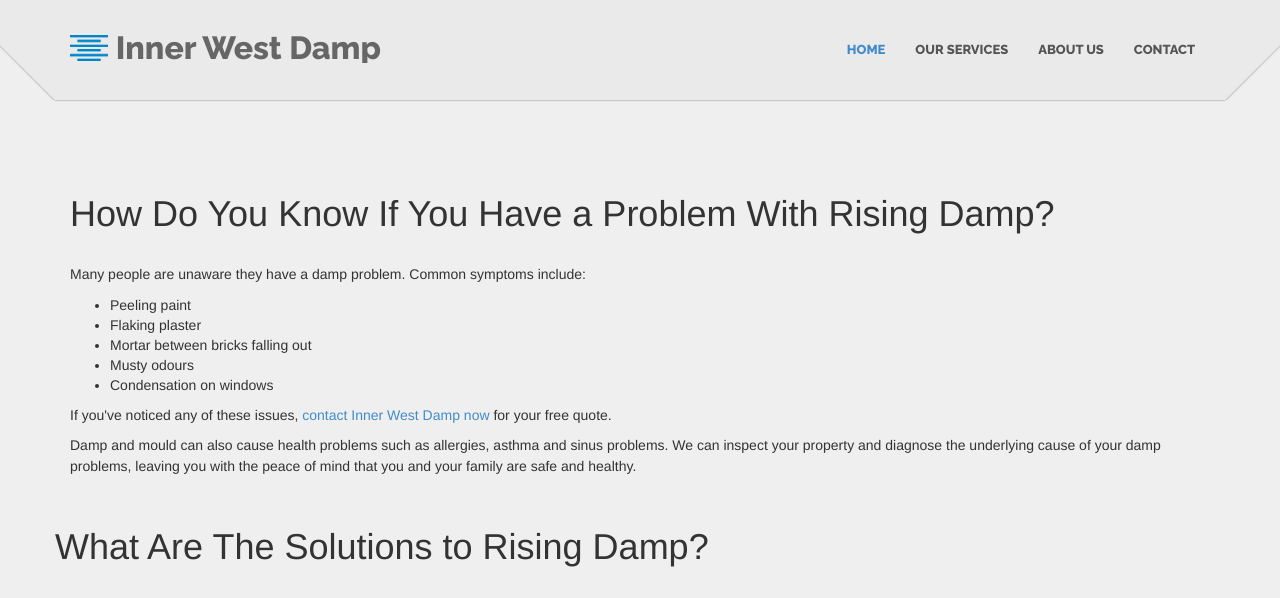
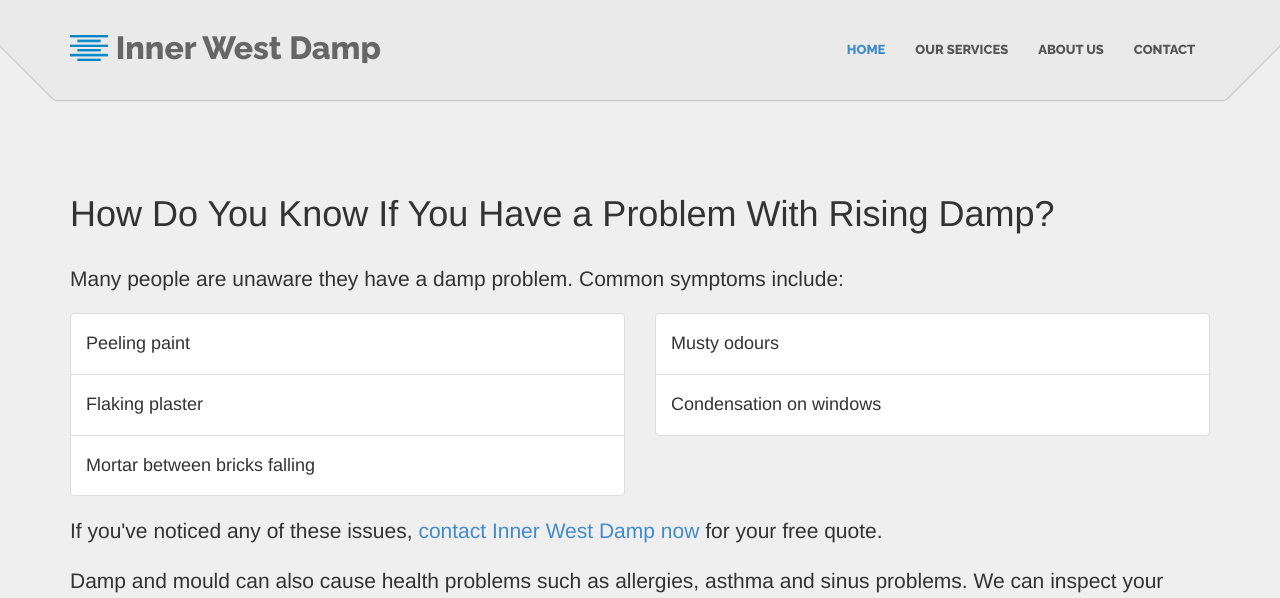
Before and after one commit to innerwestdamp/innerwestdamp.github.io, a Jekyll site: the page built from services.html, in a window 1280 px wide and 1400 px high. Shown: the top 598 px of the window. Built offline with Jekyll 4.4.1, drawn with Linux system fonts in a browser that asks for light colours; nearby versions of some CDN libraries; some of the changed text lies outside the part shown.

Commit message:
added panels to the service page

```diff
--- a/index.html
+++ b/index.html
@@ -1,5 +1,7 @@
 ---
 layout: homepage
+meta_keywords:
+meta_description:
 ---
 
 <div class="container triangles-of-section">
--- a/services.html
+++ b/services.html
@@ -15,53 +15,88 @@
       <div class="row">
           <div class="col-sm-12 col-md-12">
             <h1>How Do You Know If You Have a Problem With Rising Damp?</h1><br>
-            <p>Many people are unaware they have a damp problem.  Common symptoms include:
-              <ul>
-                <li>Peeling paint</li>
-                <li>Flaking plaster</li>
-                <li>Mortar between bricks falling out</li>
-                <li>Musty odours</li>
-                <li>Condensation on windows</li>
+            <p class="lead">Many people are unaware they have a damp problem.  Common symptoms include: </p>
+          </div>
+            <div class="col-sm-12 col-md-6">
+              <ul class="list-group">
+                <li class="list-group-item">
+                  <h4>Peeling paint</h4>
+                </li>
+                <li class="list-group-item">
+                  <h4>Flaking plaster</h4>
+                </li>
+                <li class="list-group-item">
+                  <h4>Mortar between bricks falling<h4>
+                </li>
               </ul>
+            </div>
+            <div class="col-sm-12 col-md-6">
+              <ul class="list-group">
+                <li class="list-group-item">
+                  <h4>Musty odours</h4>
+                </li>
+                <li class="list-group-item">
+                  <h4>Condensation on windows</h4>
+                </li>
+              </ul>
+            </div>
+          <div class="col-sm-12 col-md-12">
+            <p class="lead">
               If you've noticed any of these issues, <a href="/contact" target="_blank">contact Inner West Damp now</a> for your free quote.
             </p>
-            <p>Damp and mould can also cause health problems such as allergies, asthma and sinus problems.  We can inspect your property and diagnose the underlying cause of your damp problems, leaving you with the peace of mind that you and your family are safe and healthy.
+            <p class="lead">Damp and mould can also cause health problems such as allergies, asthma and sinus problems.  We can inspect your property and diagnose the underlying cause of your damp problems, leaving you with the peace of mind that you and your family are safe and healthy.
             </p>
 
           </div>
       </div>
       <div class="row"><br>
+
         <h1>What Are The Solutions to Rising Damp?</h1><br>
-      <p>There are two ways to combat damp problems.  Stop the damp from rising, and/or increase ventilation.</p>
-         <div class="col-sm-12 col-md-4 horizontal_teaser_left">
-              <h3>Stop Rising Damp with Dryzone</h3>
+
+        <div class="col-sm-12 col-md-6 horizontal_teaser_left">
+          <div class="panel panel-primary">
+            <div class="panel-heading">
+              <h3 class="panel-title">Stop the damp from Rising</h3>
+            </div>
+            <div class="panel-body">
               <p>We are the only installer of Dryzone in Sydney's Inner West.</p>
               <p>Dryzone is the best selling rising salt damp solution in the world.  It offers a higher degree of protection against rising damp than traditional chemical solutions.  Dryzone is safe, environmentally friendly and offers excellent value.    </p>
-              <p>Still want to know more about Dryzone?  (We don't blame you, it's pretty interesting!)  Check out the video below.  We'll wait here.  </p>
-         </div>
-         <div class="col-sm-12 col-md-8 horizontal_teaser_right">
-            <iframe width="898px" height="355" frameborder="0" allowfullscreen="" src="http://www.youtube.com/embed/videoseries?list=PLel4TuM8vQSBsonTeJgkpnb3c_GwlIJl9&amp;hl=en_US&amp;rel=0&amp;loop=1"></iframe>
-              <div class="twentytwenty-container">
-                <img src="/images/wall_before.png" alt="before" />
-                <img src="/images/wall_1.png" alt="after" />
+              <p>Still want to know more about Dryzone?  (We don't blame you, it's pretty interesting!)  Check out the video below.  We'll wait here.       </p>
             </div>
           </div>
-
+        </div>
+        <div class="col-sm-12 col-md-6 horizontal_teaser_right">
+          <div class="embed-responsive embed-responsive-16by9">
+            <iframe class="embed-responsive-item" frameborder="0" allowfullscreen="" src="http://www.youtube.com/embed/videoseries?list=PLel4TuM8vQSBsonTeJgkpnb3c_GwlIJl9&amp;hl=en_US&amp;rel=0&amp;loop=1">
+            </iframe>
+          </div>
+        </div>
+      </div>
       <div class="row">
-         <div class="col-sm-12 col-md-4 horizontal_teaser_left">
-              <h3>Sub-floor Ventilation</h3>
+        <div class="col-sm-12 col-md-6 horizontal_teaser_left">
+          <div class="panel panel-primary">
+            <div class="panel-heading">
+              <h3 class="panel-title">Increase Ventilation</h3>
+            </div>
+            <div class="panel-body">
               <p>Improved sub – floor ventilation allows clean fresh air to circulate under your floor to help reduce musty odours inside the home. Upgrading of the existing vents is an inexpensive and effective means of keeping damp to a minimum at sub – floor level.</p>
-              <p>The Benefits of passive ventilation
-<ul>
-    <li>Environmentally friendly</li>
-    <li>No running costs</li>
-    <li>Allows light in to deter termites</li>
-    <li>Cheaper to install</li></ul>
-</p>
+              <p>The Benefits of passive ventilation: </p>
+                  <ul class="list-group">
+                    <li class="list-group-item">Environmentally friendly</li>
+                    <li class="list-group-item">No running costs</li>
+                    <li class="list-group-item">Allows light in to deter termites</li>
+                    <li class="list-group-item">Cheaper to install</li>
+                  </ul>
             </div>
-         <div class="col-sm-12 col-md-8 horizontal_teaser_right">
+          </div>
+        </div>
+        <div class="col-sm-12 col-md-6 horizontal_teaser_right">
            <!--<figure style="background-image:url(images/portfolio/t4.jpg)"> </figure>-->
-              <div class="twentytwenty-container"> <img src="/images/img_before.png" alt="before" /> <img src="/images/img_after.jpg" alt="after" /> </div>
+            <p> holder text </p>
+            <div class="twentytwenty-container">
+              <img src="/images/img_before.png" alt="before" />
+              <img src="/images/img_after.jpg" alt="after" />
+            </div>
         </div>
       </div>
    </div>
```
Also changed, not shown: 4 other files. Lines whose indentation alone changed are shown as unchanged.
